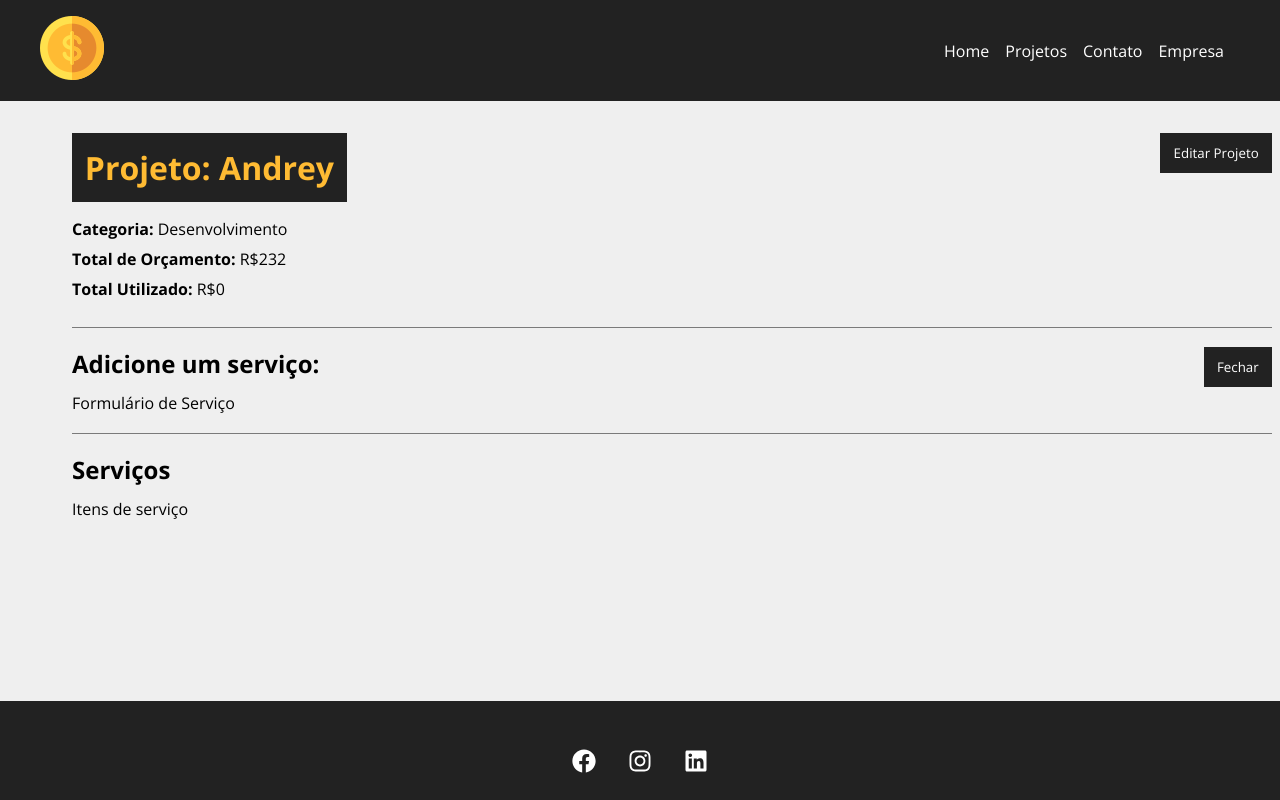
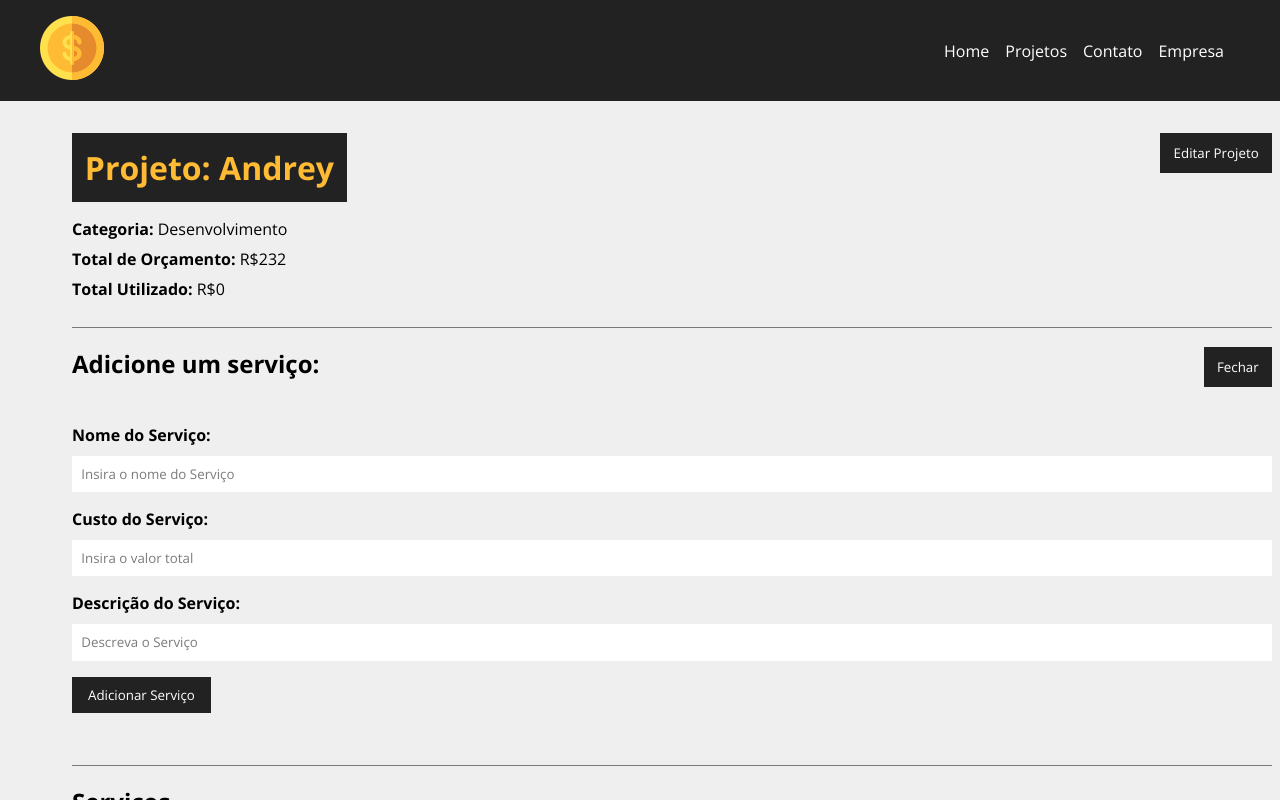
Before and after one commit to Hiemer23/Projeto_Costs, a React (Create React App) app: page /project/1 in a window 1280 px wide. Both pictures are taken after a click on the button "Adicionar Serviço". Shown: the top 800 px of the page. Built offline with nearby package versions, Linux system fonts and the light colour scheme; data requests are answered from the project's data file.

Commit message:
Adicionar serviço implementado

```diff
--- a/db.json
+++ b/db.json
@@ -10,6 +10,41 @@
       "cost": 0,
       "services": [],
       "id": 1
+    },
+    {
+      "name": "asdasd",
+      "budget": "2323",
+      "category": {
+        "id": "3",
+        "name": "Design"
+      },
+      "cost": 0,
+      "services": [],
+      "id": 2
+    },
+    {
+      "name": "Andrey",
+      "budget": "500",
+      "category": {
+        "id": "4",
+        "name": "Planejamento"
+      },
+      "cost": 500,
+      "services": [
+        {
+          "name": "asdasd",
+          "cost": "450",
+          "description": "Alou",
+          "id": "6d7d2158-d89b-49d7-a628-d94886867695"
+        },
+        {
+          "name": "asdsad",
+          "cost": "50",
+          "description": "asda",
+          "id": "5927c32a-3ff1-4aca-9699-7e77bddb6679"
+        }
+      ],
+      "id": 3
     }
   ],
   "categories": [
--- a/src/components/pages/Project.js
+++ b/src/components/pages/Project.js
@@ -1,3 +1,5 @@
+import { parse, v4 as uuidv4 } from 'uuid'
+
 import styles from './Project.module.css'
 import Loading from '../layout/Loading'
 import { useParams } from 'react-router-dom'
@@ -5,6 +7,7 @@
 import Container from '../layout/Container'
 import ProjectForm from '../project/ProjectForm'
 import Message from '../layout/Message'
+import ServiceForm from '../service/ServiceForm'
 
 function Project() {
     const { id } = useParams()
@@ -52,6 +55,36 @@
                 setShowProject(false)
                 setMessage("Projeto atualizado")
                 setType("sucess")
+            })
+            .catch(err => console.log(err))
+    }
+
+    function createService(project) {
+        setMessage('')
+        //ultimo serviço
+        const lastService = project.services[project.services.length - 1]
+        lastService.id = uuidv4()
+        const lastServiceCost = lastService.cost
+        const newCost = parseFloat(project.cost) + parseFloat(lastServiceCost)
+        //validação de valor máximo
+        if (newCost > parseFloat(project.budget)) {
+            setMessage('Orçamento ultrapassado, verifique o valor do serviço')
+            setType('error')
+            project.services.pop()
+            return false
+        }
+        //adicionar serviço ao valor do projeto
+        project.cost = newCost
+        fetch(`http://localhost:5000/projects/${project.id}`, {
+            method: 'PATCH',
+            headers: {
+                'Content-Type': 'application/json'
+            },
+            body: JSON.stringify(project),
+        })
+            .then(resp => resp.json())
+            .then((data) => {
+                console.log(data)
             })
             .catch(err => console.log(err))
     }
@@ -106,9 +139,11 @@
                             <div className={styles.project_info}>
                                 {
                                     showServiceForm && (
-                                        <div>
-                                            Formulário de Serviço
-                                        </div>
+                                        <ServiceForm
+                                            handleSubmit={createService}
+                                            btnText="Adicionar Serviço"
+                                            projectData={project}>
+                                        </ServiceForm>
                                     )
                                 }
                             </div>
--- /dev/null
+++ b/src/components/service/ServiceForm.js
@@ -0,0 +1,43 @@
+import styles from '../project/ProjectForm.module.css'
+import { useState } from 'react'
+import Input from '../form/Input'
+import SubmitButton from '../form/SubmitButton'
+
+function ServiceForm({ handleSubmit, btnText, projectData }) {
+
+    const [service, SetService] = useState({})
+
+    function submit(e) {
+        e.preventDefault()
+        projectData.services.push(service)
+        handleSubmit(projectData)
+    }
+
+    function handleChange(e) {
+        SetService({ ...service, [e.target.name]: e.target.value })
+    }
+    return (
+        <form onSubmit={submit} className={styles.form}>
+            <Input type='text'
+                text='Nome do Serviço'
+                name='name'
+                placeholder='Insira o nome do Serviço'
+                handleOnChange={handleChange}>
+            </Input>
+            <Input type='number'
+                text='Custo do Serviço'
+                name='cost'
+                placeholder='Insira o valor total'
+                handleOnChange={handleChange}>
+            </Input>
+            <Input type='text'
+                text='Descrição do Serviço'
+                name='description'
+                placeholder='Descreva o Serviço'
+                handleOnChange={handleChange}>
+            </Input>
+            <SubmitButton text={btnText} />
+        </form>
+    )
+}
+export default ServiceForm
```
